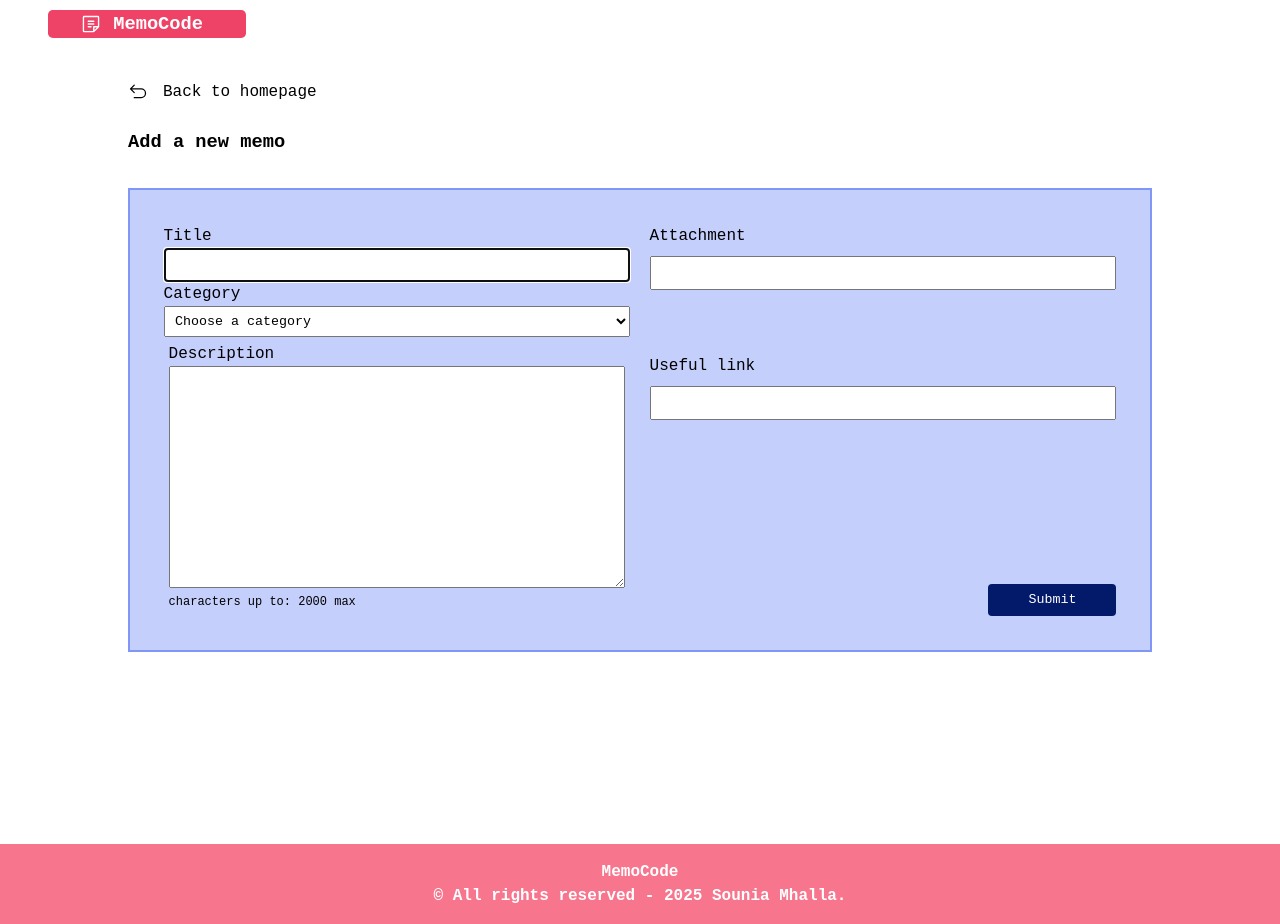
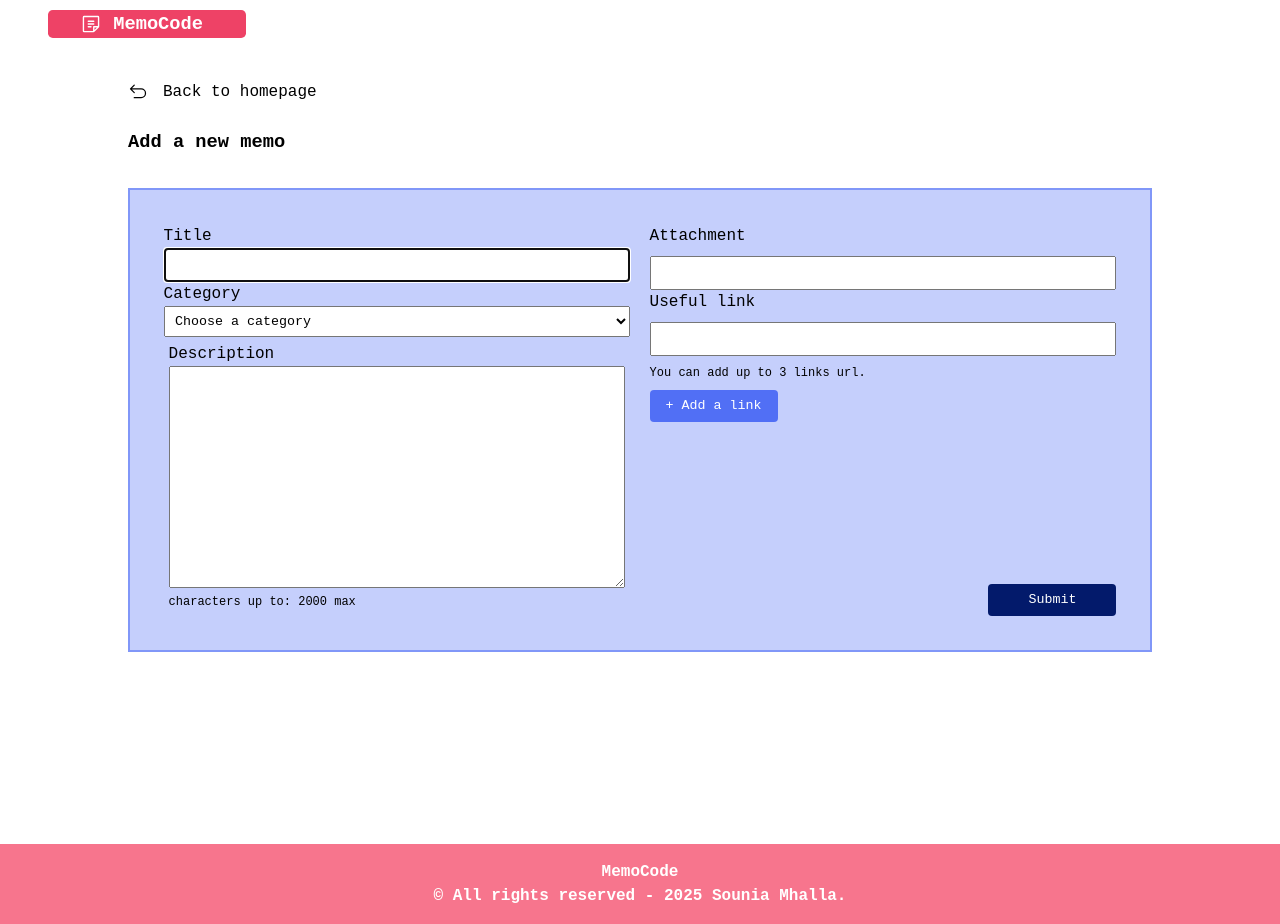
Before and after one commit to vickyfrosties/MemoCode, a React (Vite) app in the folder frontend/: page /form in a window 1280 px wide. Built offline with nearby package versions, Linux system fonts and the light colour scheme; no server answers.

Commit message:
feat: add a button to make user able to add multiple links url

```diff
--- a/frontend/src/containers/NoteForm/NoteForm.jsx
+++ b/frontend/src/containers/NoteForm/NoteForm.jsx
@@ -184,6 +184,12 @@ const NoteForm = ({ data, setFormData, resetDataForm }) => {
                     setFormData({ ...data, link: e.target.value })
                   }
                 />
+                <p className={style["form_link_warning"]}>
+                  You can add up to 3 links url.
+                </p>
+                <button className={style["form_link_add_button"]} type="button">
+                  + Add a link
+                </button>
                 {formErrors.link && (
                   <p className={style["form_errors"]}>{formErrors.link}</p>
                 )}
--- a/frontend/src/containers/NoteForm/NoteForm.module.scss
+++ b/frontend/src/containers/NoteForm/NoteForm.module.scss
@@ -154,6 +154,26 @@
       flex-direction: column;
     }
 
+    &_link_add_button {
+      width: 8rem;
+      height: 2rem;
+      padding: 0 4px 0 4px;
+      cursor: pointer;
+      background-color: #516ff5;
+      border: none;
+      border-radius: 0.5ch;
+      color: white;
+      text-align: center;
+
+      &:hover {
+        opacity: 0.8;
+      }
+    }
+
+    &_link_warning {
+      font-size: 12px;
+    }
+
     &_validation_indication {
       font-size: 12px;
       padding-top: 5px;
```
